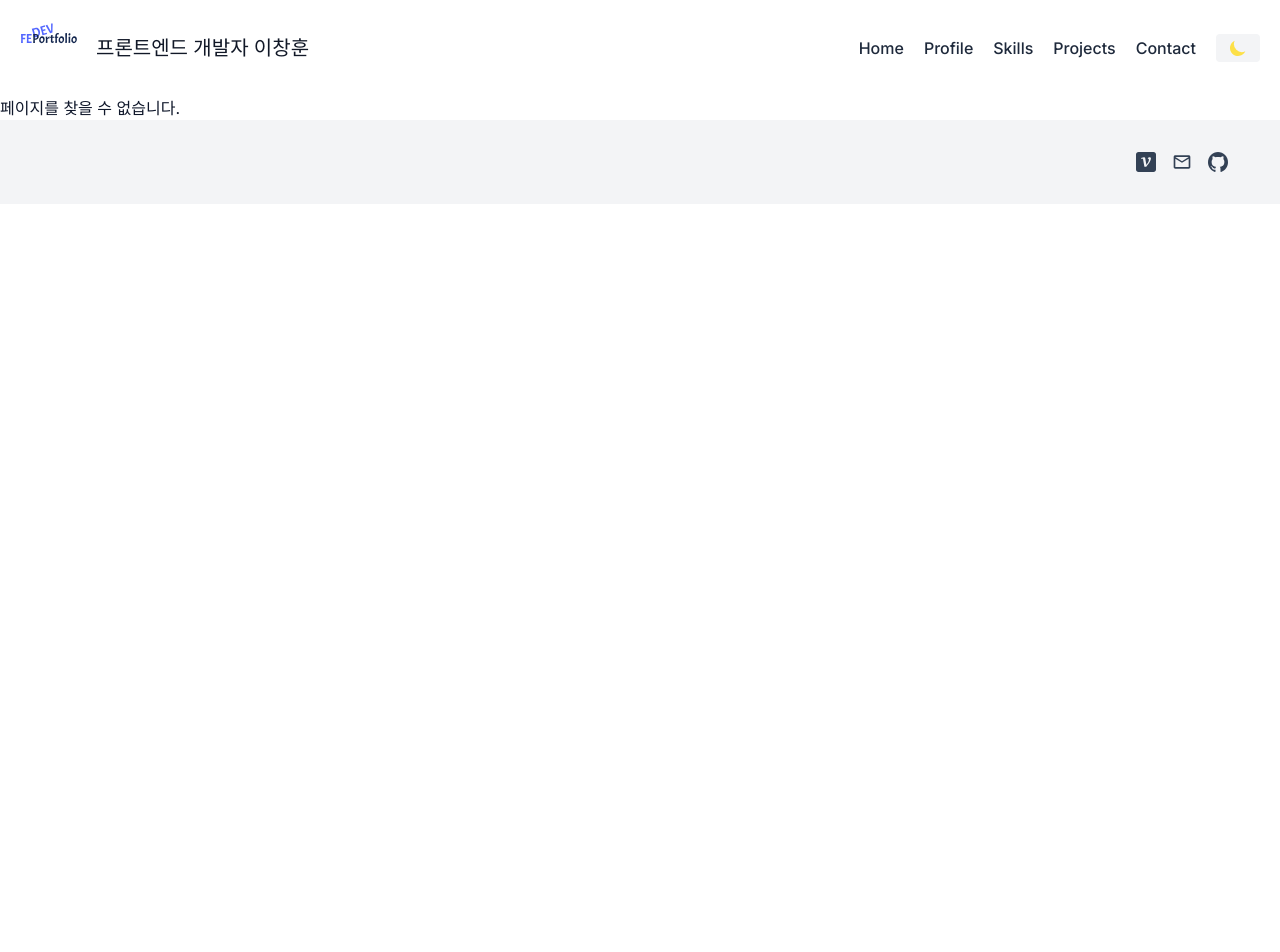
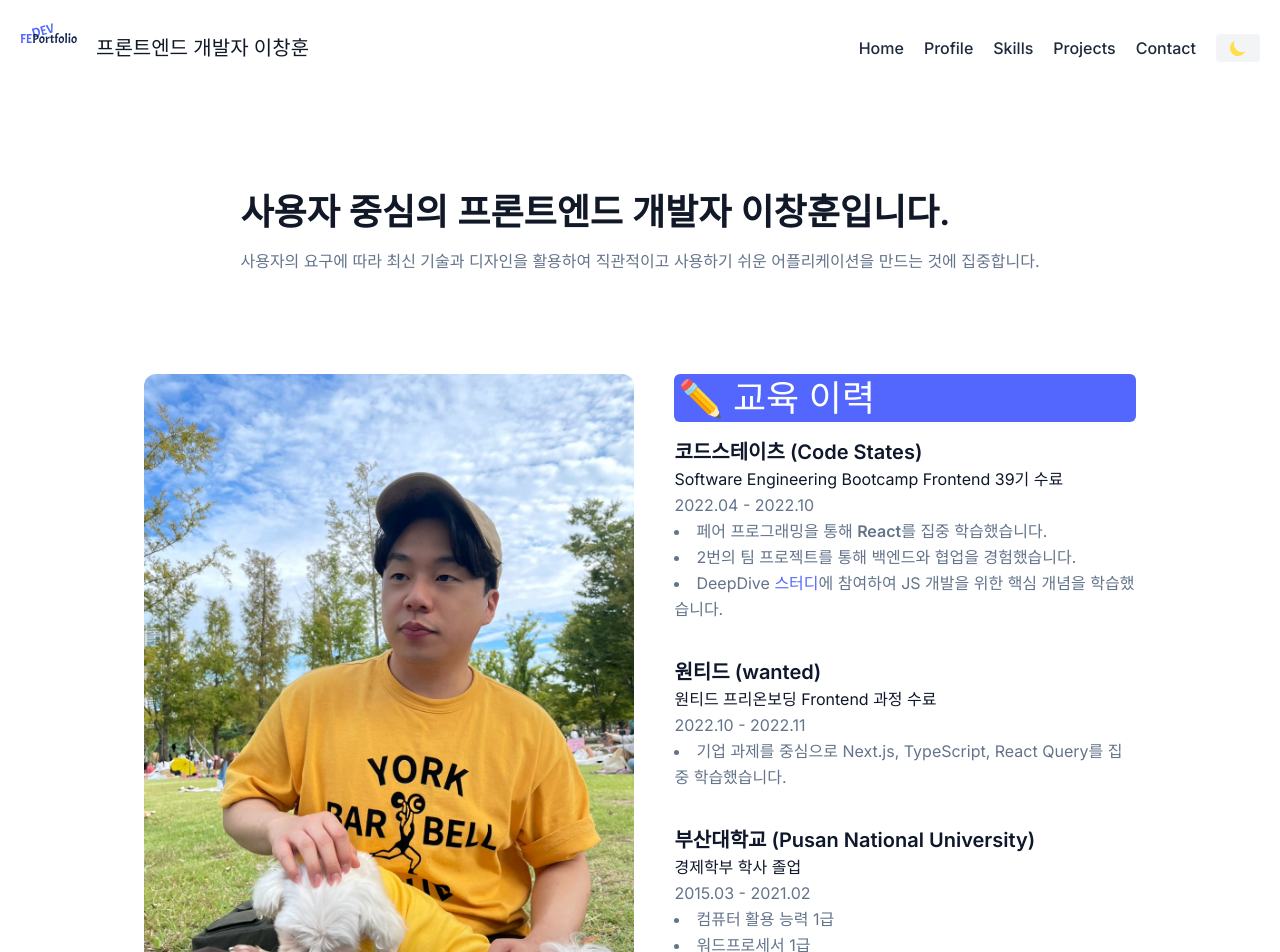
Before and after one commit to anotheranotherhoon/portfolio, a Next.js app: page /profile in a window 1280 px wide. Before the commit this address had no page. Shown: the top 952 px of the page. Before the commit the page ends 800 px from the top, so only its background shows below. Built offline with nearby package versions, Linux system fonts and the light colour scheme.

Commit message:
⭐ feat : 프로필 컴포넌트

```diff
--- /dev/null
+++ b/pages/profile.tsx
@@ -0,0 +1,120 @@
+import Layout from "../src/components/Common/Layout"
+import Head from "next/head"
+import Link from "next/link";
+import Image from "next/image";
+import profile from "../public/profile.jpeg"
+const AboutMe = () => {
+  return (
+    <Layout>
+      <Head>
+        <title>프론트엔드 개발자 이창훈</title>
+        <meta name="description" content="프론트엔드 개발자 이창훈 포트폴리오" />
+        <link rel="icon" href="/favicon.ico" />
+      </Head>
+      <section className="text-gray-600 body-font">
+        <div className="container mx-auto flex px-5 py-24 items-center justify-center flex-col gap-5">
+          <div>
+            <h1 className="title-font sm:text-4xl text-3xl mb-4 font-extrabold text-gray-900 ">
+            사용자 중심의 프론트엔드 개발자 이창훈입니다.
+            </h1>
+            <p className="mb-20 leading-relaxed">
+            사용자의 요구에 따라 최신 기술과 디자인을 활용하여 직관적이고 사용하기 쉬운 어플리케이션을 만드는 것에 집중합니다.
+            </p>
+          </div>
+          <div className="flex xl:flex-row flex-col  gap-10 lg:w-4/5">
+            <div className="xl:w-3/5 lg:w-3/5 md:w-3/6 w-5/6 mb-10 object-cover object-center rounded">
+              <Image
+                src={profile}
+                alt="이창훈 프로필 이미지"
+                className="rounded-xl"
+                layout="responsive"
+              />
+            </div>
+            <div className="flex flex-col leading-relaxed">
+              <h1 className="title-font sm:text-4xl text-3xl mb-4 font-medium bg-[#5367FF] text-white dark:bg-slate-700 p-1 rounded-md ">
+                ✏️ 교육 이력
+              </h1>
+              <div className="font-semibold text-xl">
+                코드스테이츠 (Code States)
+              </div>
+              <div>
+                Software Engineering Bootcamp Frontend 39기 수료
+              </div>
+              <p className="leading-relaxed">2022.04 - 2022.10</p>
+              <ul className="list-disc list-inside mb-9">
+                <li>
+                  페어 프로그래밍을 통해 <span className="font-bold">React</span>를 집중 학습했습니다.
+                </li>
+                <li>
+                2번의 팀 프로젝트를 통해 백엔드와 협업을 경험했습니다.
+                </li>
+                <li>
+                  DeepDive <a href="https://github.com/anotheranotherhoon/ModernJS_Study" className="text-[#5367FF] hover:text-[#5388FF]">스터디</a>에 참여하여 JS 개발을 위한 핵심 개념을 학습했습니다.
+                </li>
+              </ul>
+              <div className="font-semibold text-xl">
+                원티드 (wanted)
+              </div>
+              <div>
+                원티드 프리온보딩 Frontend 과정 수료
+              </div>
+              <p className="leading-relaxed">2022.10 - 2022.11</p>
+              <ul className="list-disc list-inside mb-9">
+                <li>기업 과제를 중심으로 Next.js, TypeScript, React Query를 집중 학습했습니다.
+                </li>
+              </ul>
+              <div className="font-semibold text-xl">
+                부산대학교 (Pusan National University)
+              </div>
+              <div >
+                경제학부 학사 졸업
+              </div>
+              <p className="leading-relaxed">2015.03 - 2021.02</p>
+              <ul className="list-disc list-inside mb-9">
+                <li>
+                  컴퓨터 활용 능력 1급
+                </li>
+                <li>
+                  워드프로세서 1급
+                </li>
+                <li>
+                  SK 대학생 자원봉사단 SUNNY 행복한 모바일 세상
+                </li>
+              </ul>
+            </div>
+          </div>
+          <div className="text-center lg:w-4/5 w-full">
+            <h3 className="text-3xl font-bold text-left">
+              자기 소개
+            </h3>
+            <p className="mt-4 mb-8 leading-relaxed text-left">
+              안녕하세요! 코드 스테이츠 FE 부트캠프를 통해 개발을 배우고 수료했습니다. 프론트엔드 최적화에 관심이 많습니다.
+            </p>
+            <h3 className="text-3xl font-bold text-left">
+              왜 개발자가 되고 싶나요?
+            </h3>
+            <p className="mt-4 mb-8 leading-relaxed text-left">
+              계량 경제학 수업시간에 R을 사용한 축구팀 데이터 분석을 하면서 처음으로 컴퓨터 프로그래밍에 관심을 갖게 되었습니다. 대학생 자원봉사단 활동으로 노인복지회관에서 스마트폰 교육봉사 활동 중 교재 제작 과정에 참여하여 어르신들의 입장에서 바라보는 UI를 바라보게 되었고, 프론트엔드 개발자가 좋은 UI와 UX를 고민하는 직업이라는 것을 알게 되었습니다. 모든 사용자가 직관적이고 사용하기 쉽다 느끼는 어플리케이션을 만들고 싶습니다.
+            </p>
+            <h3 className="text-3xl font-bold text-left">
+              어떤 개발자로 성장하고 싶은가요?
+            </h3>
+            <p className="mt-4 mb-20 leading-relaxed text-left">
+            학습한 것들을 꾸준히 기록하고, 그로 인해 다른 개발자분들이 도움이 받고, 오픈소스에 기여하고, 스택오버플로우에 질문 하고 답변도 할 수 있는 개발자, 동료 개발자들의 성장을 진심으로 도와주고 응원하는, 개발자 문화에 기여하는 개발자로 성장하고 싶습니다.
+            </p>
+
+            <div className="flex flex-col sm:flex-row sm:justify-center lg:justify-center gap-2.5">
+              <Link href="/skills" className="btn-project">
+                기술 스택
+              </Link>
+              <Link href="/projects" className="btn-project">
+                프로젝트
+              </Link>
+            </div>
+          </div>
+        </div>
+      </section>
+    </Layout>
+  )
+}
+export default AboutMe
```
